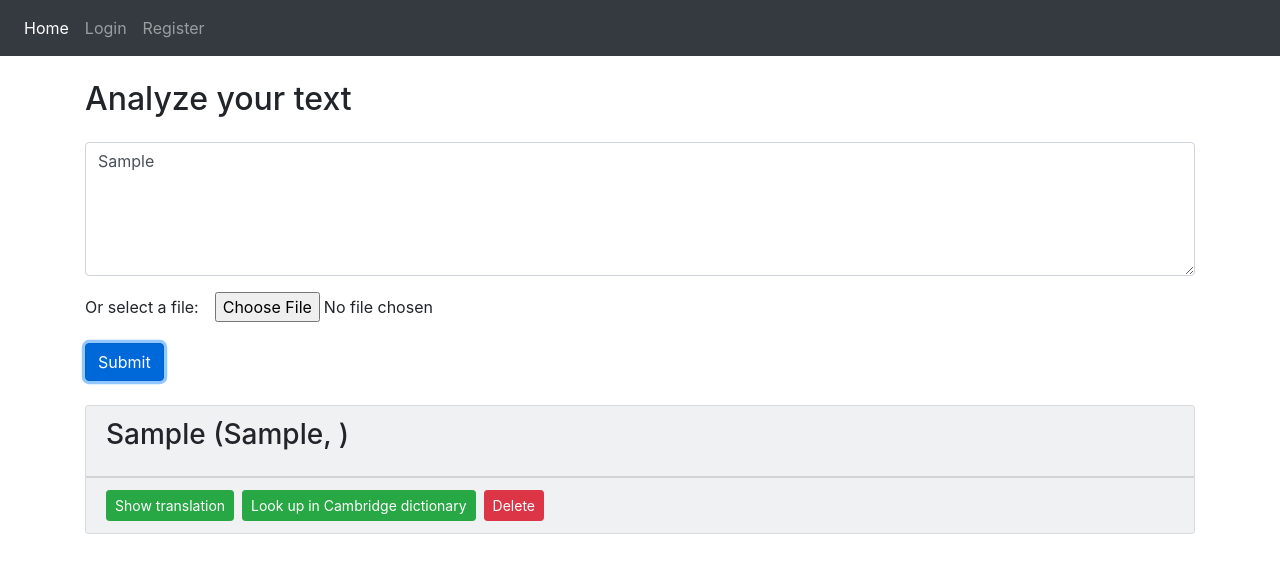
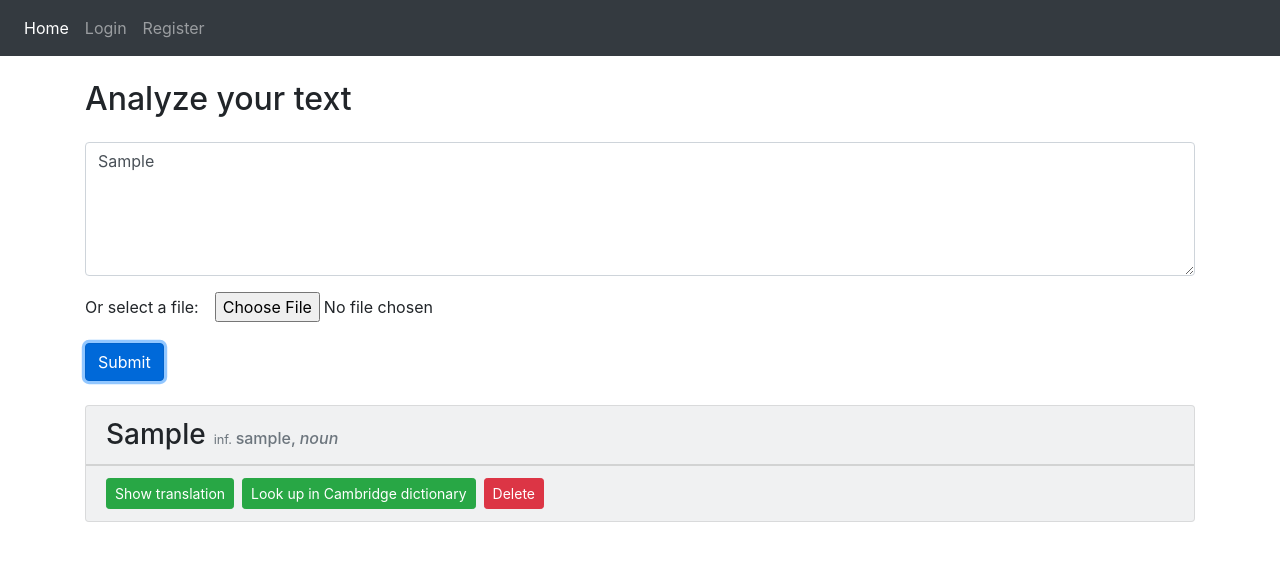
Before and after one commit to AnnaWithTwoN/word-extractor, a React (Create React App) app: page / in a window 1280 px wide. Both pictures are taken after typing "Sample" into the empty fields and a click on the input 124 px from the left and 362 px from the top of the page. Shown: the top 572 px of the page. Built offline with nearby package versions, Linux system fonts and the light colour scheme.

Commit message:
Changed word to be object

```diff
--- a/src/components/Analyzer.js
+++ b/src/components/Analyzer.js
@@ -44,9 +44,18 @@ class Analyzer extends React.Component {
         let unique_array = array.filter(w => {
             return this.state.known_words.find(e => { return e.toLowerCase() === w.toLowerCase() }) === undefined
         })
+
+        let lemmatizer = new Lemmatizer();
         let unkn = []
         unique_array.forEach(word => {
-            unkn.push(word)
+            let lemmas = lemmatizer.lemmas(word.toLowerCase())
+            if(lemmas.length === 0) return
+            let word_obj = {
+                original: word,
+                infinitive: lemmas[0][0],
+                part_of_speech: lemmas[0][1]
+            }
+            unkn.push(word_obj)
         })
         this.setState({ unknown_words: unkn })
         console.log(unkn)
--- a/src/components/WordCard.js
+++ b/src/components/WordCard.js
@@ -23,7 +23,6 @@ class WordCard extends React.Component {
                 translation: "Can't find this word in dictionary or other dictionary error occured",
             })
         })
-
     }
 
     markUnknown = () => {
@@ -35,19 +34,28 @@ class WordCard extends React.Component {
         return (
             <div className="card bg-light mt-4 mb-4">
                 <div className="card-header">
-                    <h3 className="card-title">{ this.props.word } ({ this.props.word_infinitive[0] }, { this.props.word_infinitive[1] })</h3>
+                    <span className="h3 card-title">
+                        { this.props.word.original }
+                        <span className="h6 ml-2 text-muted">
+                            <small>inf. </small>
+                            { this.props.word.infinitive },
+                        </span>
+                        <span className="h6 ml-1 text-muted font-italic">
+                            { this.props.word.part_of_speech }
+                        </span>
+                    </span>
                 </div>
                 <div className="card-body"
                     style={{ display: this.state.translation === '' ? "none" : "block"}}>
                     <h5>{ this.state.translation }</h5>
                 </div>
                 <div className="card-footer">
-                    <button className="btn btn-success btn-sm mr-2" onClick={ this.translate.bind(this, this.props.word) }>Show translation</button>
-                    <a className="btn btn-success btn-sm mr-2" href={ `https://dictionary.cambridge.org/dictionary/english/${this.props.word}` }>Look up in Cambridge dictionary</a>
+                    <button className="btn btn-success btn-sm mr-2" onClick={ this.translate.bind(this, this.props.word.infinitive) }>Show translation</button>
+                    <a className="btn btn-success btn-sm mr-2" href={ `https://dictionary.cambridge.org/dictionary/english/${this.props.word.infinitive}` }>Look up in Cambridge dictionary</a>
                     { this.context.user.username !== undefined &&
                         (!this.props.known ?
-                        <button className="btn btn-warning btn-sm mr-2" onClick={ this.props.markKnown.bind(this, this.props.word) }>I know this word</button> :
-                        <button className="btn btn-warning btn-sm mr-2" onClick={ this.markUnknown.bind(this, this.props.word) }>I don't know this word</button>)  }
+                        <button className="btn btn-warning btn-sm mr-2" onClick={ this.props.markKnown.bind(this, this.props.word.infinitive) }>I know this word</button> :
+                        <button className="btn btn-warning btn-sm mr-2" onClick={ this.markUnknown.bind(this, this.props.word.infinitive) }>I don't know this word</button>)  }
                     <button className="btn btn-danger btn-sm mr-2" onClick={ this.props.delete.bind(this, this.props.word) }>Delete</button>
                 </div>
             </div>
--- a/src/components/WordsOutput.js
+++ b/src/components/WordsOutput.js
@@ -1,17 +1,13 @@
 import React from 'react';
 import WordCard from './WordCard'
-import { Lemmatizer } from '../javascript-lemmatizer/js/lemmatizer.js';
 
 class WordsOutput extends React.Component {
 
     render(){
-        let lemmatizer = new Lemmatizer();
-        //console.log("rendering word output for new", this.props.words);
         return this.props.words.map((word) => (
             <WordCard
                 word={ word }
-                word_infinitive = { lemmatizer.lemmas(word).length !== 0 ?  lemmatizer.lemmas(word)[0] : ['', '']}
-                key={ word }
+                key={ word.original }
                 //translate={ this.props.translate }
                 markKnown={ this.props.markKnown }
                 delete={ this.props.delete }
```
Also changed, not shown: src/javascript-lemmatizer/dict/index.adj.json, src/javascript-lemmatizer/dict/index.noun.json.
